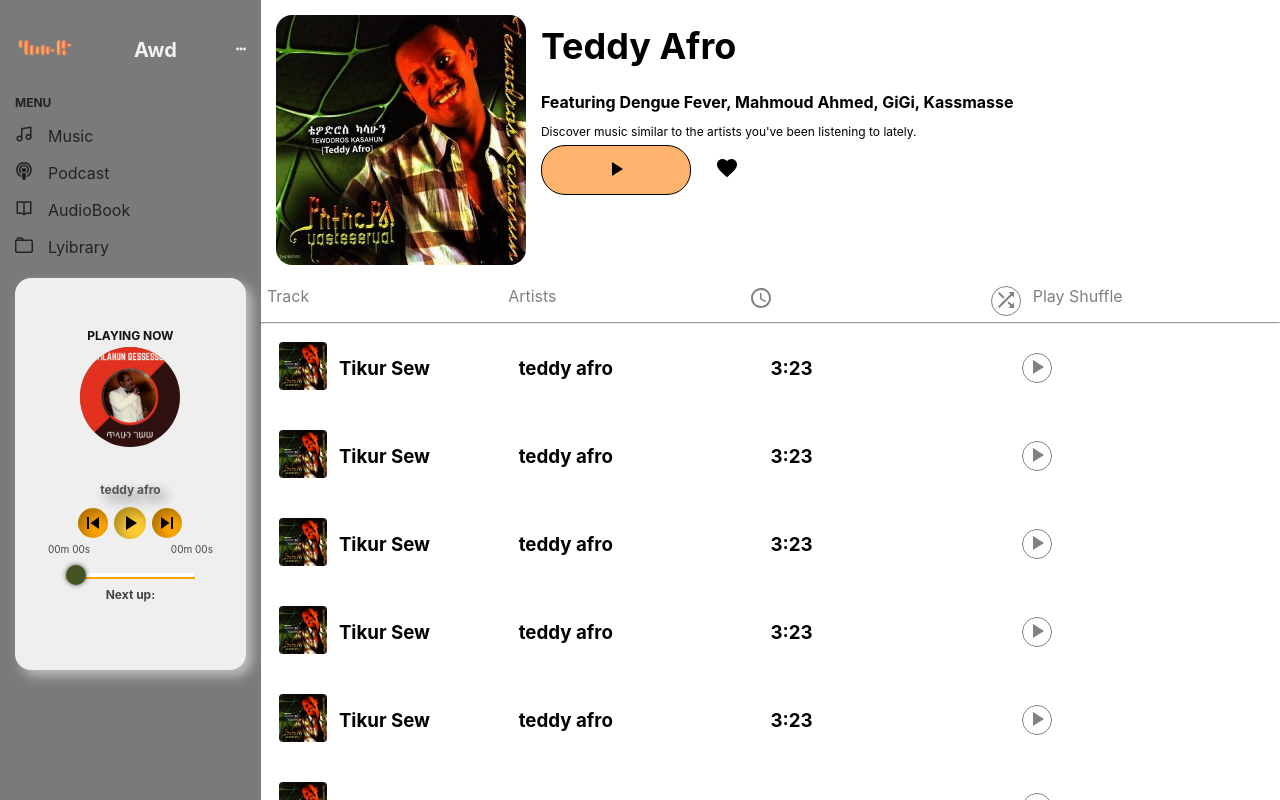
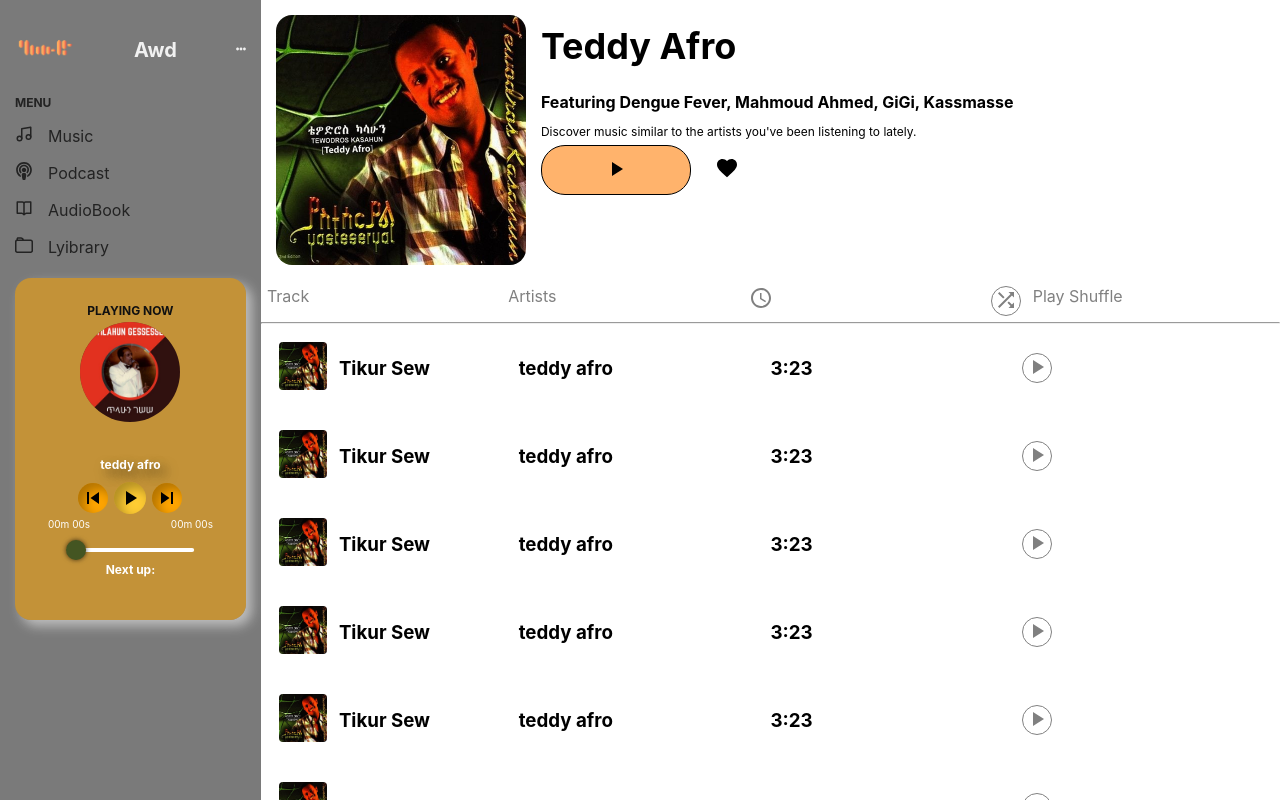
Before and after one commit to abeni16/MOGOD, a React (Create React App) app in the folder mogod/: page / in a window 1280 px wide. Built offline with nearby package versions, Linux system fonts and the light colour scheme.

Commit message:
final player 3

```diff
--- a/mogod/src/Components/PlayerComponent.jsx
+++ b/mogod/src/Components/PlayerComponent.jsx
@@ -7,15 +7,15 @@
 const Container = styled.div`
   display: flex;
   justify-content: center;
-
   align-items: center;
   text-align: center;
   flex-direction: column;
-  background-color: #efefef;
-  padding: 50px;
+  padding: 25px;
   border-radius: 16px;
   box-shadow: 6px 6px 12px #ffffff83;
+  background-color: #ffa6008b;
 `;
+
 const Audio = styled.audio``;
 const Heading = styled.h4`
   color: #111;
@@ -24,7 +24,7 @@
   text-align: center;
 `;
 const Text = styled.p`
-  color: #444;
+  color: #fff;
   font-size: 12px;
   text-align: center;
   font-weight: 400;
@@ -48,7 +48,7 @@
   }
 `;
 const ProgersCover = styled.div`
-  background-color: aquamarine;
+  background-color: orange;
   width: 99%;
   height: 4px;
   display: block;
@@ -77,7 +77,7 @@
   -moz-appearance: none;
   background-color: orange;
   height: 2px;
-
+  opacity: 0;
   width: 100%;
   cursor: pointer;
   margin: 8px auto;
@@ -187,12 +187,11 @@
     });
   }, [currentSongIndex]);
   return (
-    <Container>
+    <Container image={audios[currentSongIndex].image}>
       <Audio
         src={audios[currentSongIndex].audio}
         ref={audioEl}
         onLoadedData={(e) => {
-          // console.log(e.currentTarget.duration);
           setDuration(e.currentTarget.duration.toFixed(2));
         }}
         onTimeUpdate={getCurrDuration}
--- a/mogod/src/Components/PlayerControls.js
+++ b/mogod/src/Components/PlayerControls.js
@@ -63,7 +63,7 @@
   }
 `;
 const Text = styled.p`
-  color: #444;
+  color: #fff;
   font-size: 10px;
   text-align: center;
   font-weight: 400;
--- a/mogod/src/Components/PlayerDetails.js
+++ b/mogod/src/Components/PlayerDetails.js
@@ -32,7 +32,7 @@
   text-overflow: clip;
 `;
 const ArtistTitle = styled.h4`
-  color: #555;
+  color: #fff;
   font-size: 12px;
   text-shadow: 6px 6px 12px rgb(0, 0, 0, 0.6);
   align-items: center;
```
